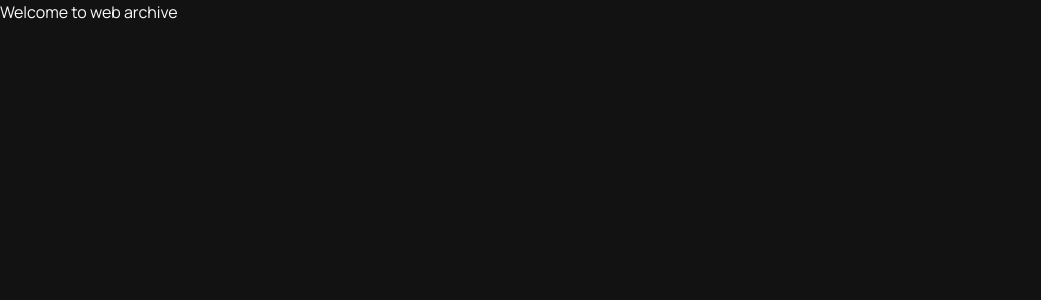
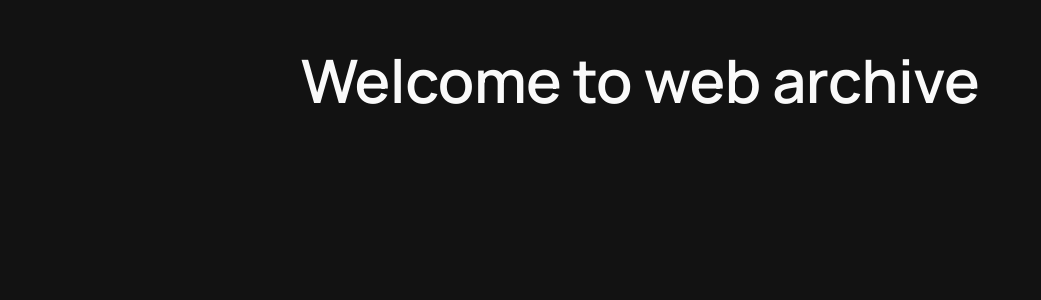
Before and after one commit to nabeelcodes/web-archive, a Next.js app: page / in a window 1280 px wide. Shown: the top 300 px of the page, without its empty margins (0-1041 px from the left). Built offline with nearby package versions, Linux system fonts and the light colour scheme.

Commit message:
minor fixes

```diff
--- a/src/app/page.tsx
+++ b/src/app/page.tsx
@@ -4,7 +4,7 @@ import H1 from "@/components/UI/Typography/H1";
 export default function Home() {
   return (
     <LayoutContainer className='py-2448'>
-      <H1 className='mb-16'>Welcome to web archive</H1>
+      <H1 className='mb-16 text-center'>Welcome to web archive</H1>
     </LayoutContainer>
   );
 }
--- a/src/designSystem/tokens/colors.ts
+++ b/src/designSystem/tokens/colors.ts
@@ -1,4 +1,4 @@
-const colors = {
+export const colors = {
   current: "currentColor",
   inherit: "inherit",
   transparent: "transparent",
@@ -34,5 +34,3 @@ const colors = {
     "950": "#450a0a"
   }
 } as const;
-
-export { colors };
--- a/tailwind.config.ts
+++ b/tailwind.config.ts
@@ -1,14 +1,14 @@
 import type { Config } from "tailwindcss";
 import plugin from "tailwindcss/plugin";
-import { colors } from "@/designSystem/tokens/colors";
-import { tailwindSpacingTokens } from "@/designSystem/tokens/spacings";
-import { tailwindFontSizeTokens } from "@/designSystem/tokens/typography";
-import { borderRadiusTokens, breakpoints, transitionTimings, zIndexTokens } from "@/designSystem/tokens/misc";
+import { colors } from "./src/designSystem/tokens/colors";
+import { tailwindSpacingTokens } from "./src/designSystem/tokens/spacings";
+import { tailwindFontSizeTokens } from "./src/designSystem/tokens/typography";
+import { borderRadiusTokens, breakpoints, transitionTimings, zIndexTokens } from "./src/designSystem/tokens/misc";
 
 const variants = Object.keys(breakpoints);
 
 export default {
-  content: ["@/components/**/*.{js,ts,jsx,tsx,mdx}", "@/app/**/*.{js,ts,jsx,tsx,mdx}"],
+  content: ["./src/components/**/*.{js,ts,jsx,tsx,mdx}", "./src/app/**/*.{js,ts,jsx,tsx,mdx}"],
   safelist: [
     { pattern: /grid-cols-/, variants },
     { pattern: /col-span-/, variants }
```
